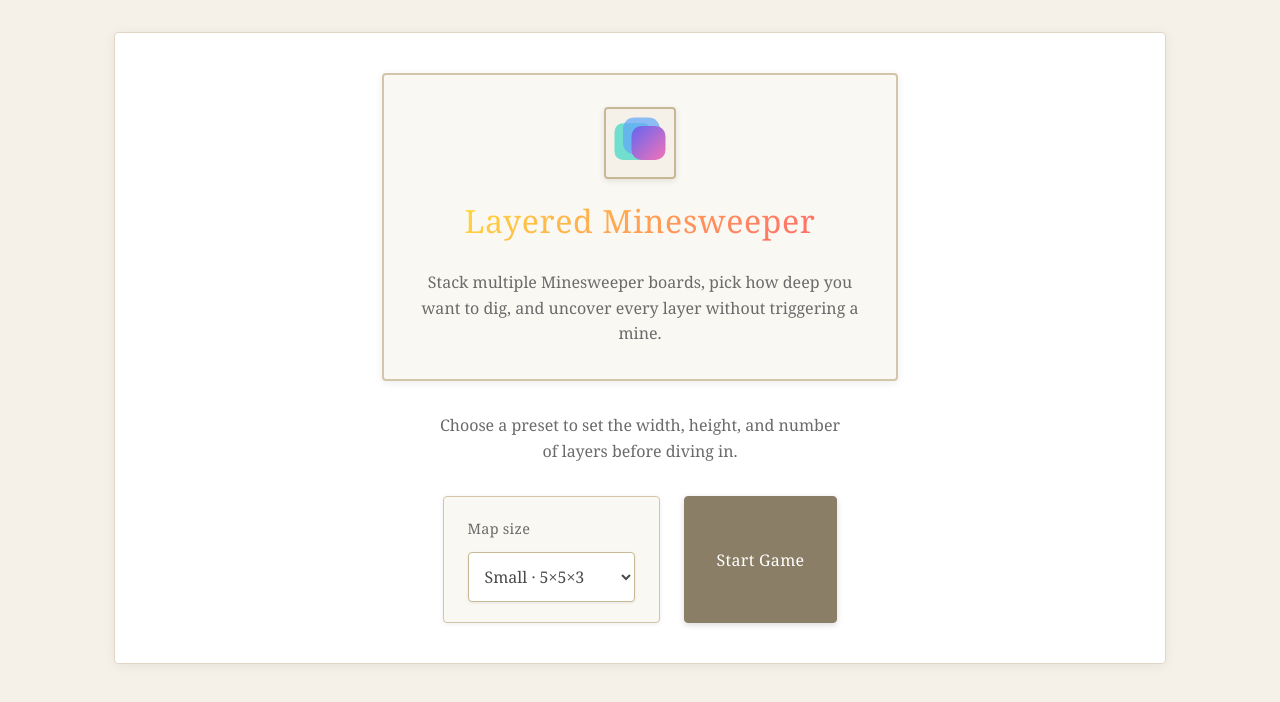
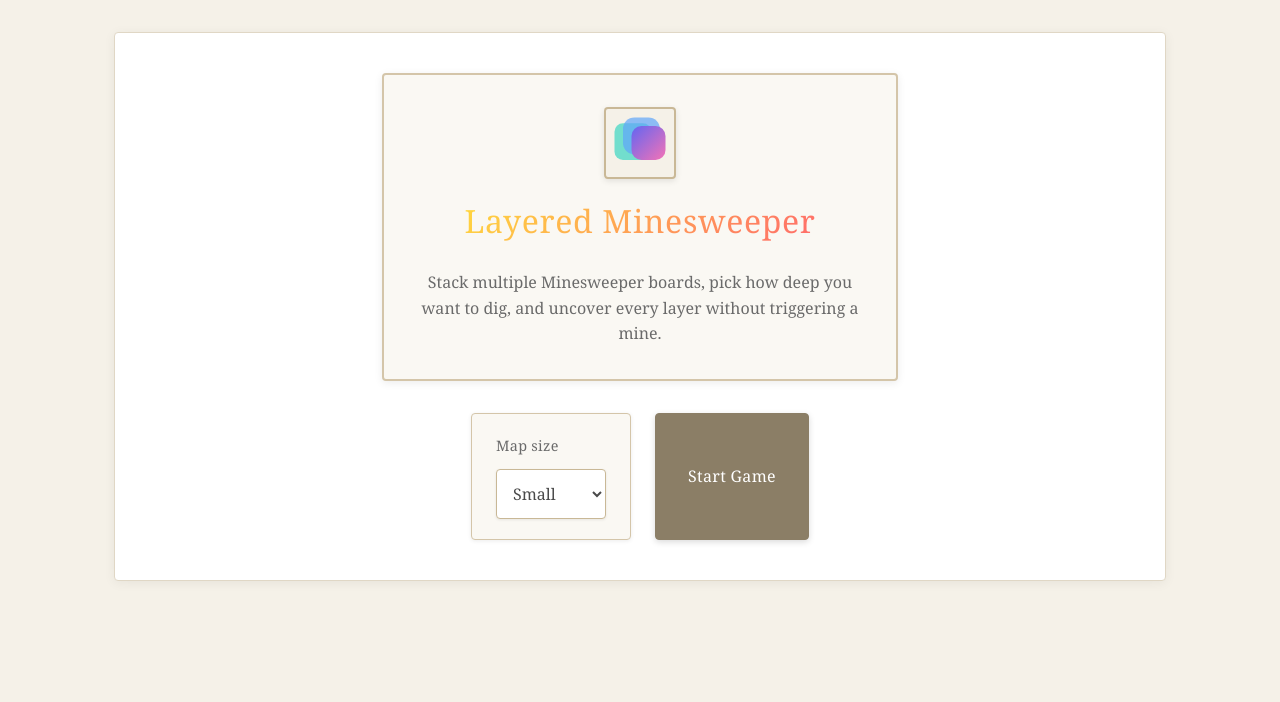
Before and after one commit to RGBKnights/reimagined-funicular, a Vue app: page / in a window 1280 px wide. Shown: the top 702 px of the page. Built offline with nearby package versions, Linux system fonts and the light colour scheme.

Commit message:
Updated App.vue

```diff
--- a/src/App.vue
+++ b/src/App.vue
@@ -43,9 +43,9 @@ type Preset = {
 }
 
 const presets: Record<string, Preset> = {
-  micro: { label: 'Small · 5×5×3', width: 5, height: 5, depth: 3 },
-  small: { label: 'Medium · 9×9×5', width: 9, height: 9, depth: 5 },
-  medium: { label: 'Large · 15×15×7', width: 15, height: 15, depth: 7 },
+  micro: { label: 'Small', width: 5, height: 5, depth: 3 },
+  small: { label: 'Medium', width: 9, height: 9, depth: 5 },
+  medium: { label: 'Large', width: 15, height: 15, depth: 7 },
 }
 
 type PresetKey = keyof typeof presets
@@ -413,9 +413,6 @@ defineExpose({
           Stack multiple Minesweeper boards, pick how deep you want to dig, and uncover every layer without triggering a mine.
         </p>
       </header>
-      <p class="setup-copy">
-        Choose a preset to set the width, height, and number of layers before diving in.
-      </p>
       <div class="setup-actions">
         <div class="preset-panel">
           <label class="preset-label" for="preset">Map size</label>
```
